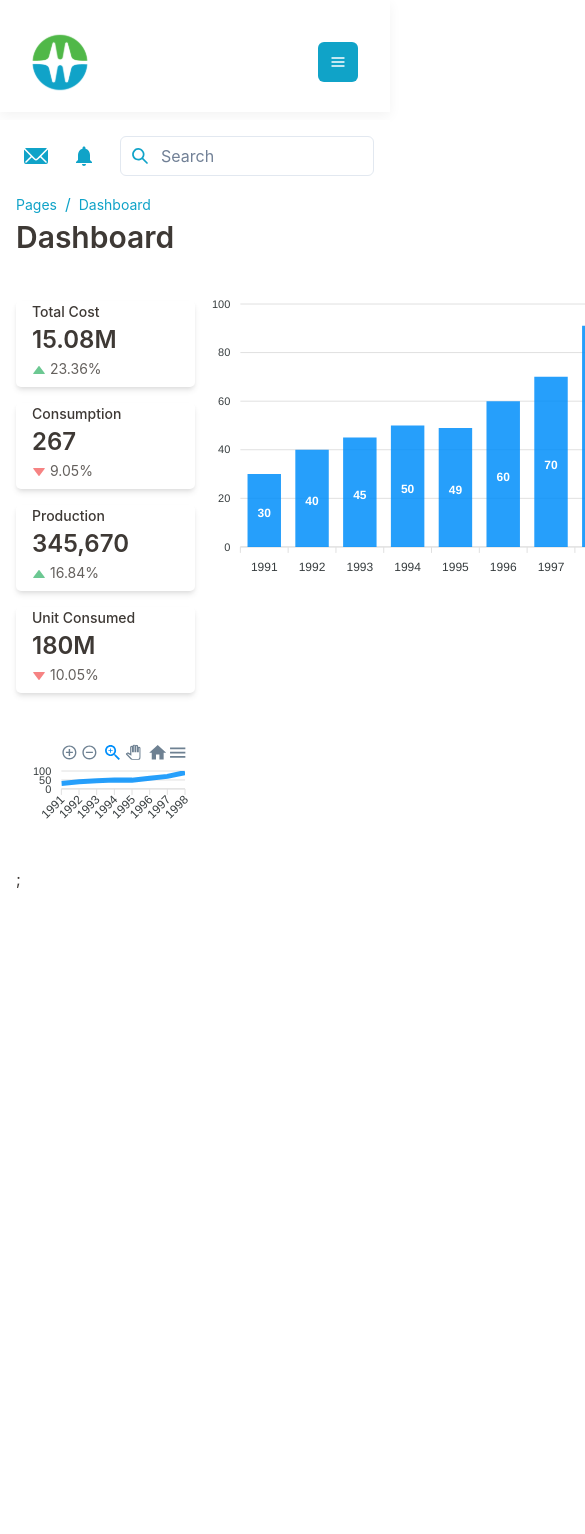
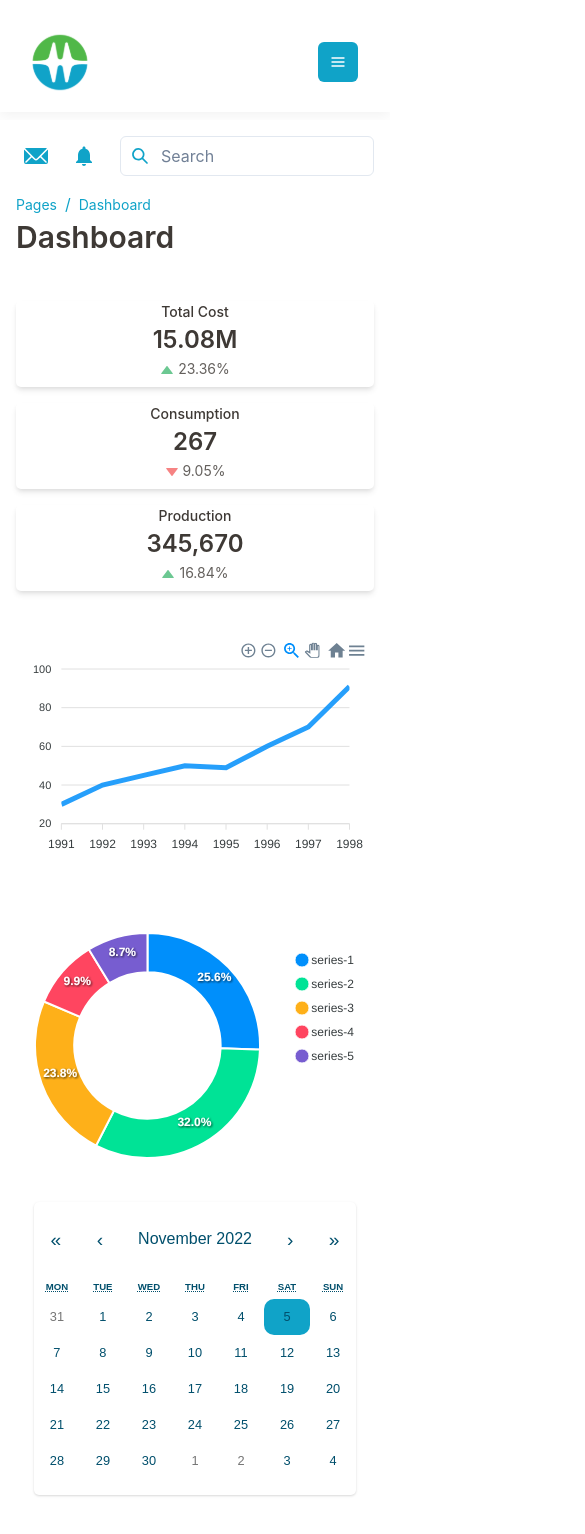
Before and after one commit to rebecatschiedel/dashboard-admin-bcHydro, a Next.js app: page /dashboard in a window 390 px wide. Shown: the top 1534 px of the page, 585 px wide, since content can reach past the window. Before the commit the page ends 907 px from the top, so only its background shows below. Built offline with nearby package versions, Linux system fonts and the light colour scheme.

Commit message:
Add Dashboard responsive Page

```diff
--- a/components/Dashboard.js
+++ b/components/Dashboard.js
@@ -1,7 +1,7 @@
 import dynamic from "next/dynamic";
 import { Box, Flex } from "@chakra-ui/react";
 import Stats from "../components/Stats";
-import Header from "../components/Header";
+import MiniCalendar from "./MiniCalendar";
 
 const BarChart = dynamic(() => import("../components/BarChart"), {
   ssr: false,
@@ -16,35 +16,23 @@ const DonutChart = dynamic(() => import("../components/DonutChart"), {
 function Dashboard() {
   return (
     <Flex>
-      <Flex flexDir="column" gap="3rem" w="50%" pt="1.7rem">
+      <Flex flexDir="column" gap="3rem" pt="1.7rem" w="100%">
         <Stats w="100%" />
-        <Box>
+        <Box w={["100%", null, "70%"]} margin="0 auto">
           <LineChart />
         </Box>
-        {/* <Box bg="white">
-          <HStack>
-            <LineChart />
-            <BarChart />
-          </HStack>
-        </Box>
-        <Box bg="white">
-          <DonutChart />
-        </Box> */}
-      </Flex>
-      <Flex flexDir="column" gap="3rem" w="50%">
-        <Box>
-          <BarChart />
-        </Box>
-        <Flex shadow="base" alignItems="stretch"></Flex>
-        {/* <Box bg="white">
-          <HStack>
-            <LineChart />
-            <BarChart />
-          </HStack>
-        </Box>
-        <Box bg="white">
-          <DonutChart />
-        </Box> */}
+        <Flex
+          flexDir={["column", null, " null", "row"]}
+          justifyContent={["center", null, "space-around"]}
+          gap="2rem"
+          alignItems="center"
+          mb="2rem"
+        >
+          <Box w={["100%", "70%", null, "50%"]}>
+            <DonutChart />
+          </Box>
+          <MiniCalendar />
+        </Flex>
       </Flex>
     </Flex>
   );
--- a/components/DonutChart.js
+++ b/components/DonutChart.js
@@ -15,7 +15,7 @@ export default class DonutChart extends Component {
           options={this.state.options}
           series={this.state.series}
           type="donut"
-          width="380"
+          height="310px"
         />
       </div>
     );
--- a/components/LineChart.js
+++ b/components/LineChart.js
@@ -28,6 +28,7 @@ export default class LineChart extends Component {
               options={this.state.options}
               series={this.state.series}
               type="line"
+              width="100%"
             />
           </div>
         </div>
--- /dev/null
+++ b/components/MiniCalendar.js
@@ -0,0 +1,79 @@
+import { Box } from "@chakra-ui/react";
+import Calendar from "react-calendar";
+import "react-calendar/dist/Calendar.css";
+import { useState } from "react";
+
+function MiniCalendar() {
+  const [value, onChange] = useState(new Date());
+  return (
+    <Box
+      className="calendarContainer"
+      bg="bcPrimary.ice"
+      shadow="base"
+      borderRadius="5px"
+      w={["90%", "auto"]}
+      p={["1rem 0", "1.25rem"]}
+    >
+      <Calendar onChange={onChange} value={value} />
+    </Box>
+  );
+}
+
+export default MiniCalendar;
+
+// import { Box, Icon, Text } from "@chakra-ui/react";
+// import { useState } from "react";
+// import Calendar from "react-calendar";
+// import { MdChevronLeft, MdChevronRight } from "react-icons/md";
+
+// function MiniCalendar() {
+//   const [value, onChange] = useState(new Date());
+
+//   return (
+//     <Box>
+//       <Calendar
+//         onChange={onChange}
+//         value={value}
+//         prevLabel={<Icon as={MdChevronLeft} w="24px" h="24px" mt="4px" />}
+//         nextLabel={<Icon as={MdChevronRight} w="24px" h="24px" mt="4px" />}
+//       />
+//     </Box>
+//   );
+// }
+
+// export default MiniCalendar;
+
+// h="100%" minW="100%" selectRange={false}
+
+// import { useState } from "react";
+// import Calendar from "react-calendar";
+// import { Text, Icon, Flex } from "@chakra-ui/react";
+// // Chakra imports
+// import { MdChevronLeft, MdChevronRight } from "react-icons/md";
+// import "react-calendar/dist/Calendar.css";
+
+// export default function MiniCalendar(props) {
+//   const { selectRange, ...rest } = props;
+//   const [value, onChange] = useState(new Date());
+//   return (
+//     <Flex
+//       alignItems="center"
+//       flexDirection="column"
+//       w="100%"
+//       maxW="max-content"
+//       p="20px 15px"
+//       h="max-content"
+//       {...rest}
+//     >
+//       <Calendar
+//         onChange={onChange}
+//         value={value}
+//         selectRange={selectRange}
+//         view={"month"}
+//         tileContent={<Text color="bcPrimary.sea" />}
+//         prevLabel={<Icon as={MdChevronLeft} w="24px" h="24px" mt="4px" />}
+//         nextLabel={<Icon as={MdChevronRight} w="24px" h="24px" mt="4px" />}
+//       />
+//     </Flex>
+//   );
+// }
--- a/components/Stats.js
+++ b/components/Stats.js
@@ -11,7 +11,13 @@ import {
 function Stats() {
   return (
     <StatGroup w="100%" gap="1rem">
-      <Box borderRadius="5px" shadow="md" px="1rem" w="12rem">
+      <Box
+        borderRadius="5px"
+        shadow="md"
+        px="1rem"
+        w={["100%", "30%"]}
+        textAlign={["center", "start"]}
+      >
         <Stat>
           <StatLabel>Total Cost</StatLabel>
           <StatNumber>15.08M</StatNumber>
@@ -21,7 +27,13 @@ function Stats() {
           </StatHelpText>
         </Stat>
       </Box>
-      <Box borderRadius="5px" shadow="md" px="1rem" w="12rem">
+      <Box
+        borderRadius="5px"
+        shadow="md"
+        px="1rem"
+        w={["100%", "30%"]}
+        textAlign={["center", "start"]}
+      >
         <Stat>
           <StatLabel>Consumption</StatLabel>
           <StatNumber>267</StatNumber>
@@ -31,7 +43,13 @@ function Stats() {
           </StatHelpText>
         </Stat>
       </Box>
-      <Box borderRadius="5px" shadow="md" px="1rem" w="12rem">
+      <Box
+        borderRadius="5px"
+        shadow="md"
+        px="1rem"
+        w={["100%", "30%"]}
+        textAlign={["center", "start"]}
+      >
         <Stat>
           <StatLabel>Production</StatLabel>
           <StatNumber>345,670</StatNumber>
@@ -41,16 +59,6 @@ function Stats() {
           </StatHelpText>
         </Stat>
       </Box>
-      <Box borderRadius="5px" shadow="md" px="1rem" w="12rem">
-        <Stat>
-          <StatLabel>Unit Consumed</StatLabel>
-          <StatNumber>180M</StatNumber>
-          <StatHelpText>
-            <StatArrow type="decrease" />
-            10.05%
-          </StatHelpText>
-        </Stat>
-      </Box>
     </StatGroup>
   );
 }
--- a/package.json
+++ b/package.json
@@ -18,6 +18,7 @@
     "next": "13.0.1",
     "react": "18.2.0",
     "react-apexcharts": "^1.4.0",
+    "react-calendar": "^3.9.0",
     "react-dom": "18.2.0",
     "react-icons": "^4.6.0"
   }
--- a/pages/_app.js
+++ b/pages/_app.js
@@ -1,6 +1,7 @@
 import "../styles/globals.css";
 import { ChakraProvider } from "@chakra-ui/react";
 import theme from "../theme";
+import "../styles/miniCalendar.css";
 
 function MyApp({ Component, pageProps }) {
   return (
--- a/pages/dashboard.js
+++ b/pages/dashboard.js
@@ -6,7 +6,7 @@ function dashboardPage() {
   return (
     <Layout>
       <Header breadcrumbs={["Pages", "Dashboard"]}>
-        <Dashboard />;
+        <Dashboard />
       </Header>
     </Layout>
   );
--- /dev/null
+++ b/styles/miniCalendar.css
@@ -0,0 +1,213 @@
+/* .react-calendar {
+    border: unset;
+    background-color: transparent;
+    font-family: "DM Sans", sans-serif;
+  }
+  .react-calendar__navigation__prev2-button {
+    display: none;
+  }
+  .react-calendar__navigation__next2-button {
+    display: none;
+  }
+  .react-calendar__navigation {
+    align-items: center;
+  }
+  .react-calendar__navigation abbr[title] {
+    border-bottom: none;
+    -webkit-text-decoration: unset;
+    text-decoration: unset;
+    -webkit-text-decoration: unset;
+    -webkit-text-decoration: unset;
+    text-decoration: unset !important;
+  }
+  .react-calendar__navigation__prev-button {
+    background-color: #4318ff !important;
+    border-radius: 10px;
+    min-width: 34px !important;
+    height: 34px !important;
+    color: white;
+  }
+  .react-calendar__navigation__next-button {
+    background-color: #4318ff !important;
+    border-radius: 10px;
+    min-width: 34px !important;
+    width: 34px !important;
+    height: 34px !important;
+    color: white;
+  }
+  .react-calendar__navigation__label {
+    font-weight: 700 !important;
+    font-size: 18px;
+  }
+  .react-calendar__navigation__label:hover,
+  .react-calendar__navigation__label:focus {
+    background-color: unset !important;
+    border-radius: 10px;
+  }
+  .react-calendar__tile {
+    font-size: 12px;
+    display: flex;
+    align-items: center;
+    justify-content: center;
+    padding: 0px !important;
+    height: 34px !important;
+    color: #1b2559;
+  }
+  .react-calendar__month-view__weekdays {
+    background-color: #f4f7fe;
+    border-radius: 10px;
+    margin-bottom: 6px;
+  }
+  .react-calendar__tile--now,
+  .react-calendar__tile--now:enabled:hover,
+  .react-calendar__tile--now:enabled:focus {
+    background-color: #f4f7fe;
+    border-radius: 10px;
+  }
+  .react-calendar__month-view__days__day--neighboringMonth {
+    color: #b0bbd5;
+  }
+  .react-calendar__tile--active,
+  .react-calendar__tile--active:enabled:hover,
+  .react-calendar__tile--active:enabled:focus {
+    background: #4318ff;
+    border-radius: 10px;
+    color: white;
+  }
+  .react-calendar__tile--range,
+  .react-calendar__tile--range:enabled:hover,
+  .react-calendar__tile--range:enabled:focus {
+    background: #f4f7fe;
+    color: #4318ff;
+    border-radius: 0px;
+  }
+  .react-calendar__tile--rangeStart,
+  .react-calendar__tile--rangeStart:enabled:hover,
+  .react-calendar__tile--rangeStart:enabled:focus {
+    background: #4318ff;
+    border-top-left-radius: 10px;
+    border-bottom-left-radius: 10px;
+    color: white;
+  }
+  .react-calendar__tile--rangeEnd,
+  .react-calendar__tile--rangeEnd:enabled:hover,
+  .react-calendar__tile--rangeEnd:enabled:focus {
+    background: #4318ff;
+    border-top-right-radius: 10px;
+    border-bottom-right-radius: 10px;
+    color: white;
+  }
+
+  /* DARK MODE */
+ /*
+  body.chakra-ui-dark .react-calendar {
+    border-radius: 30px;
+  }
+  body.chakra-ui-dark .react-calendar__navigation__prev-button {
+    background-color: #7551ff !important;
+  }
+  body.chakra-ui-dark .react-calendar__navigation__next-button {
+    background-color: #7551ff !important;
+    color: white;
+  }
+  body.chakra-ui-dark .react-calendar__tile {
+    color: white;
+  }
+  body.chakra-ui-dark .react-calendar__tile:enabled:hover,
+  body.chakra-ui-dark .react-calendar__tile:enabled:focus {
+    background-color: rgba(255, 255, 255, 0.1);
+  }
+  body.chakra-ui-dark .react-calendar__month-view__weekdays {
+    background-color: rgba(255, 255, 255, 0.1);
+  }
+  body.chakra-ui-dark .react-calendar__tile--now,
+  body.chakra-ui-dark .react-calendar__tile--now:enabled:hover,
+  body.chakra-ui-dark .react-calendar__tile--now:enabled:focus {
+    background-color: rgba(255, 255, 255, 0.1);
+  }
+  body.chakra-ui-dark .react-calendar__month-view__days__day--neighboringMonth {
+    color: #b0bbd5;
+  }
+  body.chakra-ui-dark .react-calendar__tile--active,
+  body.chakra-ui-dark .react-calendar__tile--active:enabled:hover,
+  body.chakra-ui-dark .react-calendar__tile--active:enabled:focus {
+    background: #7551ff;
+    color: white;
+  }
+  body.chakra-ui-dark .react-calendar__tile--range,
+  body.chakra-ui-dark .react-calendar__tile--range:enabled:hover,
+  body.chakra-ui-dark .react-calendar__tile--range:enabled:focus {
+    background: rgba(255, 255, 255, 0.1);
+    color: #7551ff;
+  }
+  body.chakra-ui-dark .react-calendar__tile--rangeStart,
+  body.chakra-ui-dark .react-calendar__tile--rangeStart:enabled:hover,
+  body.chakra-ui-dark .react-calendar__tile--rangeStart:enabled:focus {
+    background: #7551ff;
+    color: white;
+  }
+  body.chakra-ui-dark .react-calendar__tile--rangeEnd,
+  body.chakra-ui-dark .react-calendar__tile--rangeEnd:enabled:hover,
+  body.chakra-ui-dark .react-calendar__tile--rangeEnd:enabled:focus {
+    background: #7551ff;
+    color: white;
+  } */
+
+
+  .calendarContainer {
+    width: auto;
+    background-color: #fff;
+  }
+
+  .react-calendar {
+    background-color: #fff;
+    border: none !important;
+    color: #004F6C;
+    font-size: 1rem;
+  }
+  @media screen and (max-width: 480px) {
+    .react-calendar {
+      font-size: 0.8rem;
+    }
+  }
+
+
+  .react-calendar__navigation__label__labelText,
+  .react-calendar__navigation__arrow {
+    color: #004F6C;
+    font-size: 1.2rem;
+  }
+
+  @media screen and (max-width: 480px) {
+    .react-calendar__navigation__label__labelText{
+      font-size: 1rem;
+    }
+  }
+
+  .react-calendar__tile--now {
+    border: 1px solid #fff;
+    background-color: #004F6C !important;
+    color:#fff !important;
+    font-size: 0.8rem;
+  }
+
+  .react-calendar__month-view__days__day {
+    color: #004F6C;
+    font-size: 0.8rem;
+  }
+
+  .react-calendar__month-view__days__day--weekend {
+    color: #004F6C !important;
+  }
+
+  .react-calendar__month-view__days__day--neighboringMonth {
+    color: #046A38;
+  }
+
+  .react-calendar__tile--active,
+  .react-calendar__tile--active:enabled:hover,
+  .react-calendar__tile--active:enabled:focus {
+    background: #10A3C8 !important;
+    border-radius: 10px;
+    color: white;
+  }
```
Also changed, not shown: 1 other file (tests, documents, lock files or other folders).
